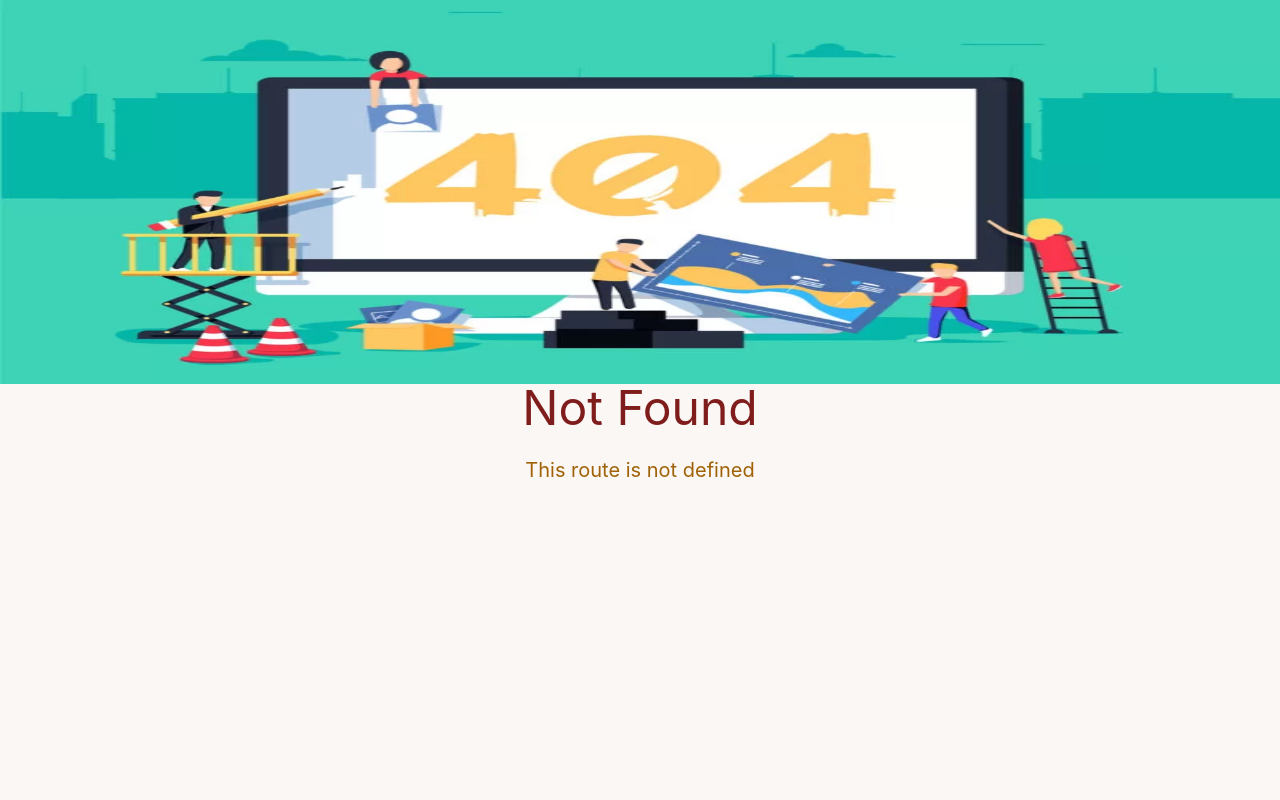
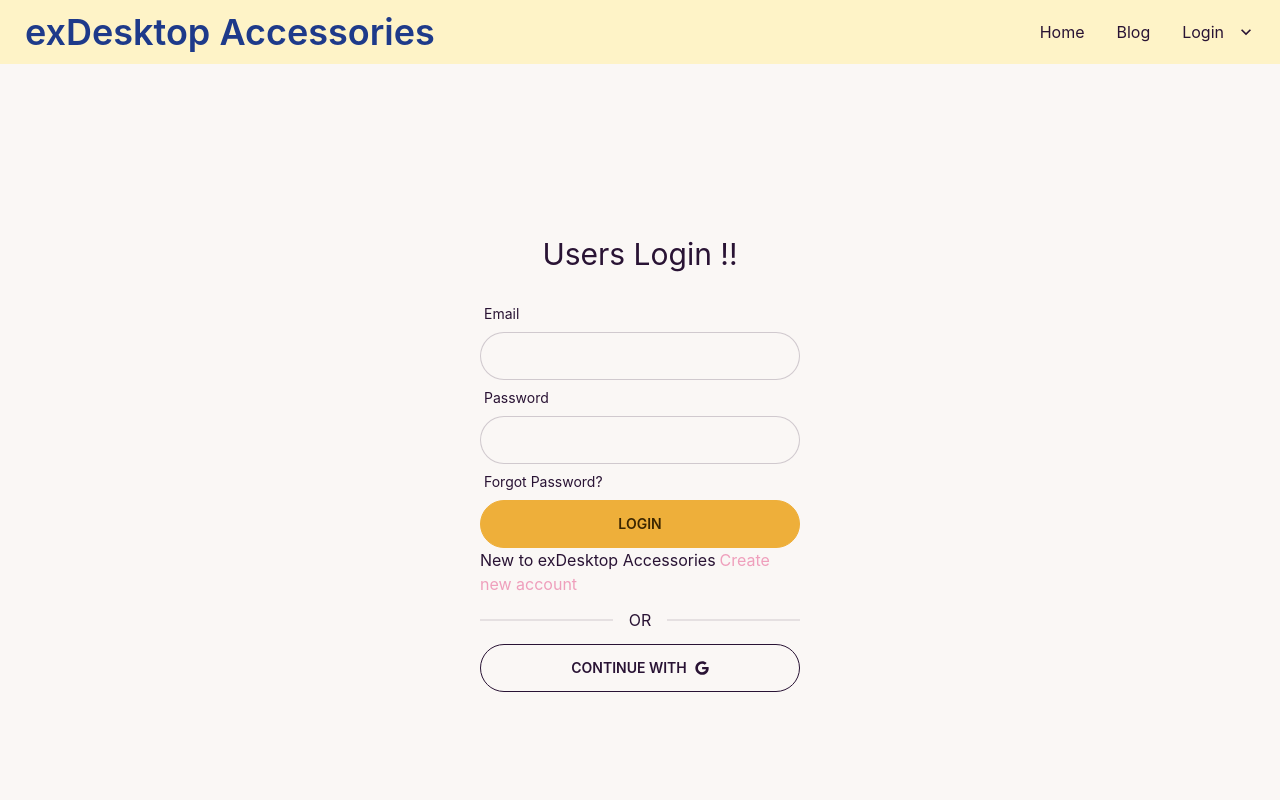
Before and after one commit to mostafizur610/recycle-client, a React (Create React App) app: page /userLogin in a window 1280 px wide. Before the commit this address had no page. Shown: the top 800 px of the page. Built offline with nearby package versions, Linux system fonts and the light colour scheme.

Commit message:
set login form

```diff
--- a/package.json
+++ b/package.json
@@ -10,7 +10,9 @@
     "firebase": "^9.14.0",
     "react": "^18.2.0",
     "react-dom": "^18.2.0",
+    "react-hook-form": "^7.39.5",
     "react-hot-toast": "^2.4.0",
+    "react-icons": "^4.6.0",
     "react-router-dom": "^6.4.3",
     "react-scripts": "5.0.1",
     "web-vitals": "^2.1.4"
--- /dev/null
+++ b/src/Pages/Login/SellerLogin/SellerLogin.js
@@ -0,0 +1,50 @@
+import { useForm } from 'react-hook-form';
+import { Link } from 'react-router-dom';
+// import { FaGoogle } from 'react-icons/fa';
+
+const SellerLogin = () => {
+    const { handleSubmit, formState: { errors }, register } = useForm();
+
+    const handleLogin = data => {
+        console.log(data);
+    }
+    return (
+        <div>
+            <div className='h-[800px] flex justify-center items-center'>
+                <div className='w-96 p-8'>
+                    <h2 className='text-3xl text-center mb-6'>Sellers Login !!</h2>
+
+                    <form onSubmit={handleSubmit(handleLogin)}>
+
+                        <div className="form-control w-full max-w-xs">
+                            <label className="label"> <span className="label-text">Email</span> </label>
+                            <input {...register("email", { required: 'Email is required' })} type="email" className="input input-bordered w-full max-w-xs" />
+                            {errors.email && <p className='text-red-600'>{errors.email?.message}</p>}
+                        </div>
+
+                        <div className="form-control w-full max-w-xs">
+                            <label className="label"> <span className="label-text">Password</span> </label>
+                            <input {...register("password", {
+                                required: 'Password is required',
+                                minLength: { value: 6, message: 'Password must be 6 characters or longer' }
+                            })} type="password" className="input input-bordered w-full max-w-xs" />
+                            {errors.password && <p className='text-red-600'>{errors.password?.message}</p>}
+                            <label className="label"> <span className="label-text">Forgot Password?</span> </label>
+                        </div>
+
+
+                        <input className='btn btn-accent w-full' value='Login' type="submit" />
+                    </form>
+
+                    <p>New to exDesktop Accessories<Link className='text-secondary ml-1' to='/sellerSignup'>Create new account</Link></p>
+                    {/* <div className='divider'>OR</div>
+                    <button className='btn btn-outline w-full gap-2'>CONTINUE WITH <FaGoogle /></button> */}
+                </div>
+            </div>
+        </div>
+    );
+};
+
+
+
+export default SellerLogin;
--- /dev/null
+++ b/src/Pages/Login/UserLogin/UserLogin.js
@@ -0,0 +1,48 @@
+import { useForm } from 'react-hook-form';
+import { Link } from 'react-router-dom';
+import { FaGoogle } from 'react-icons/fa';
+
+const UserLogin = () => {
+    const { handleSubmit, formState: { errors }, register } = useForm();
+
+    const handleLogin = data => {
+        console.log(data);
+    }
+    return (
+        <div>
+            <div className='h-[800px] flex justify-center items-center'>
+                <div className='w-96 p-8'>
+                    <h2 className='text-3xl text-center mb-6'>Users Login !!</h2>
+
+                    <form onSubmit={handleSubmit(handleLogin)}>
+
+                        <div className="form-control w-full max-w-xs">
+                            <label className="label"> <span className="label-text">Email</span> </label>
+                            <input {...register("email", { required: 'Email is required' })} type="email" className="input input-bordered w-full max-w-xs" />
+                            {errors.email && <p className='text-red-600'>{errors.email?.message}</p>}
+                        </div>
+
+                        <div className="form-control w-full max-w-xs">
+                            <label className="label"> <span className="label-text">Password</span> </label>
+                            <input {...register("password", {
+                                required: 'Password is required',
+                                minLength: { value: 6, message: 'Password must be 6 characters or longer' }
+                            })} type="password" className="input input-bordered w-full max-w-xs" />
+                            {errors.password && <p className='text-red-600'>{errors.password?.message}</p>}
+                            <label className="label"> <span className="label-text">Forgot Password?</span> </label>
+                        </div>
+
+
+                        <input className='btn btn-accent w-full' value='Login' type="submit" />
+                    </form>
+
+                    <p>New to exDesktop Accessories<Link className='text-secondary ml-1' to='/userSignup'>Create new account</Link></p>
+                    <div className='divider'>OR</div>
+                    <button className='btn btn-outline w-full gap-2'>CONTINUE WITH <FaGoogle /></button>
+                </div>
+            </div>
+        </div>
+    );
+};
+
+export default UserLogin;
--- /dev/null
+++ b/src/Pages/Signup/SellerSignup/SellerSignup.js
@@ -0,0 +1,11 @@
+import React from 'react';
+
+const SellerSignup = () => {
+    return (
+        <div>
+            <h3>seller signup</h3>
+        </div>
+    );
+};
+
+export default SellerSignup;
--- /dev/null
+++ b/src/Pages/Signup/UserSignup/UserSignup.js
@@ -0,0 +1,11 @@
+import React from 'react';
+
+const UserSignup = () => {
+    return (
+        <div>
+            <h3>user sign up</h3>
+        </div>
+    );
+};
+
+export default UserSignup;
```
Also changed, not shown: src/Routes/Routes/Routes.js (+22 -0 lines), 1 other file (tests, documents, lock files or other folders).
